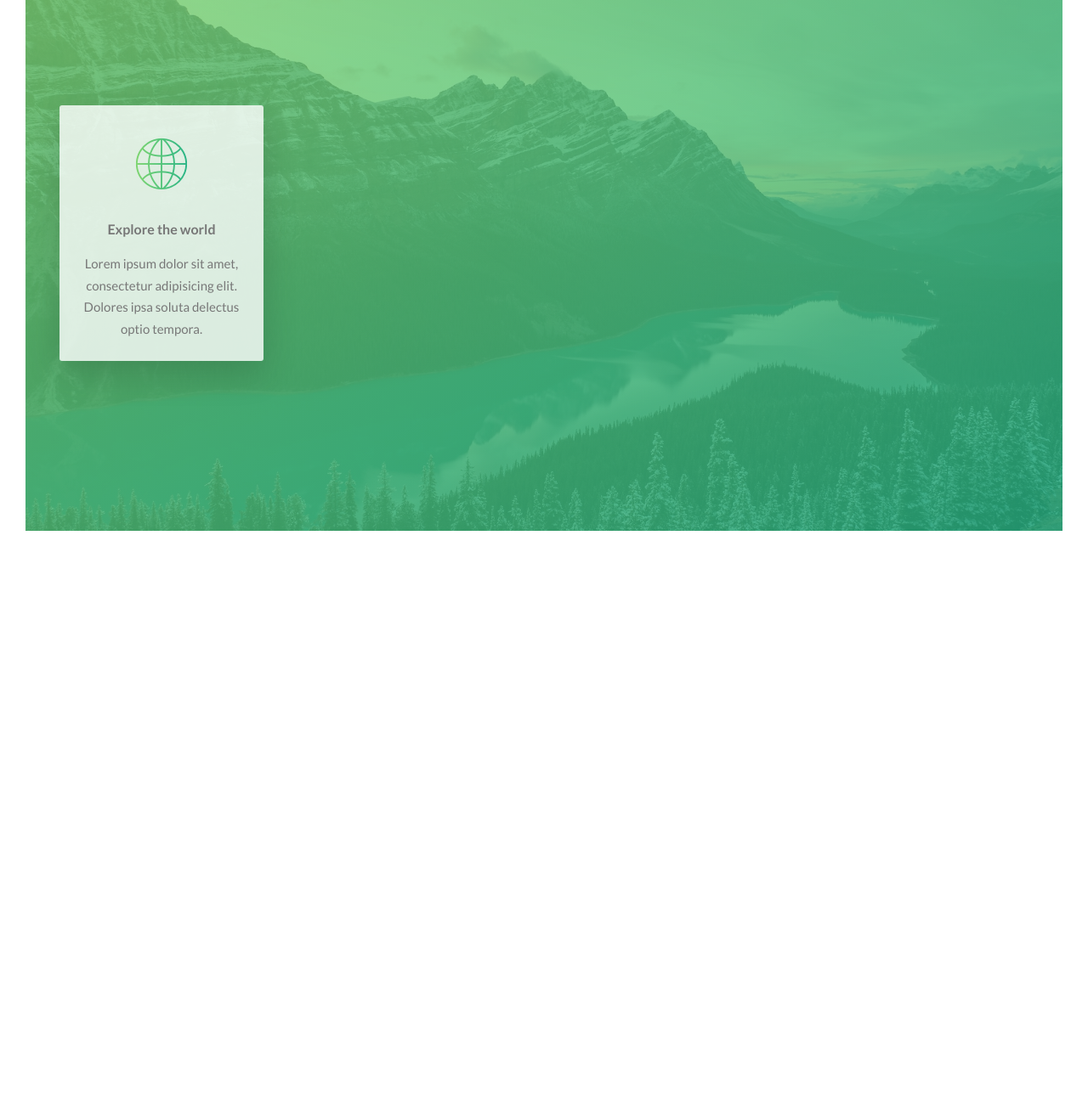
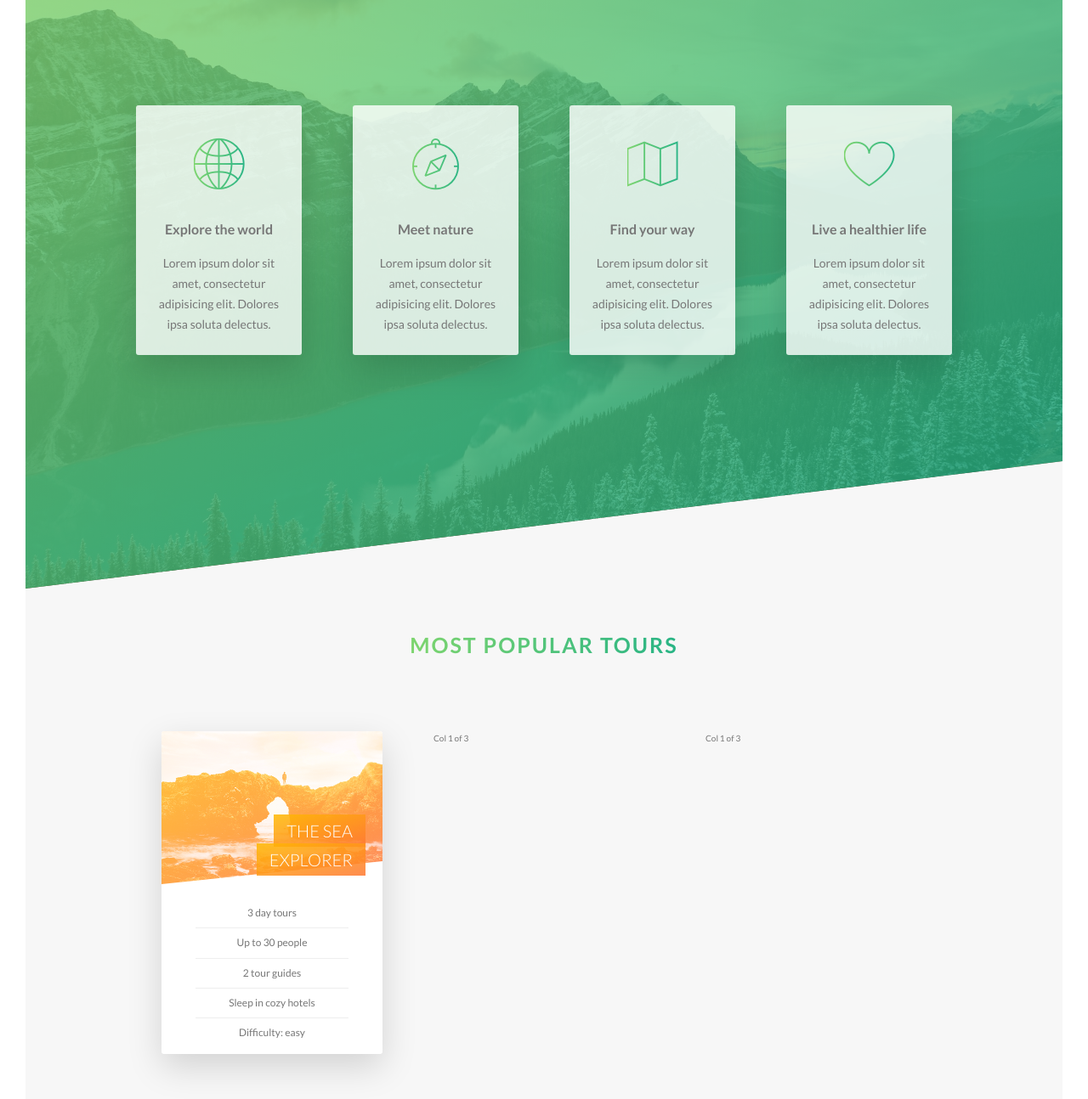
Before and after one commit to danlin2902/css-advanced, a website: page index.html in a window 1280 px wide. Shown: the part 1486-2780 px from the top of the page at 85% size. Before the commit the page ends 2141 px from the top, so only its background shows below. Drawn offline with Linux system fonts and the light colour scheme.

Commit message:
Created front of card-1.

```diff
--- a/index.html
+++ b/index.html
@@ -62,16 +62,86 @@
       <section class="section-features">
 
         <div class="row">
+
           <div class="col-1-of-4">
             <div class="feature-box">
               <i class="feature-box__icon icon-basic-world"></i>
               <h3 class="heading-tertiary u-margin-bottom-small">Explore the world</h3>
-              <p class="feature-box__text">Lorem ipsum dolor sit amet, consectetur adipisicing elit. Dolores ipsa soluta delectus optio tempora.</p>
+              <p class="feature-box__text">Lorem ipsum dolor sit amet, consectetur adipisicing elit. Dolores ipsa soluta delectus.</p>
             </div>
           </div>
+
+          <div class="col-1-of-4">
+            <div class="feature-box">
+              <i class="feature-box__icon icon-basic-compass"></i>
+              <h3 class="heading-tertiary u-margin-bottom-small">Meet nature</h3>
+              <p class="feature-box__text">Lorem ipsum dolor sit amet, consectetur adipisicing elit. Dolores ipsa soluta delectus.</p>
+            </div>
+          </div>
+
+          <div class="col-1-of-4">
+            <div class="feature-box">
+              <i class="feature-box__icon icon-basic-map"></i>
+              <h3 class="heading-tertiary u-margin-bottom-small">Find your way</h3>
+              <p class="feature-box__text">Lorem ipsum dolor sit amet, consectetur adipisicing elit. Dolores ipsa soluta delectus.</p>
+            </div>
+          </div>
+
+          <div class="col-1-of-4">
+            <div class="feature-box">
+              <i class="feature-box__icon icon-basic-heart"></i>
+              <h3 class="heading-tertiary u-margin-bottom-small">Live a healthier life</h3>
+              <p class="feature-box__text">Lorem ipsum dolor sit amet, consectetur adipisicing elit. Dolores ipsa soluta delectus.</p>
+            </div>
+          </div>
+
         </div>
 
       </section>
+
+      <section class="section-tours">
+        <div class="u-center-text u-margin-bottom-big">
+          <h2 class="heading-secondary">
+            Most popular tours
+          </h2>
+        </div>
+          <div class="row">
+            <div class="col-1-of-3">
+              <div class="card">
+                <div class="card__side card__side--front">
+                  <div class="card__picture card__picture--1">
+                    &nbsp;
+                  </div>
+                  <h4 class="card__heading">
+                    <span class="card__heading-span card__heading-span--1">
+                    the sea explorer
+                    </span>
+                  </h4>
+                  <div class="card__details">
+                    <ul>
+                      <li>3 day tours</li>
+                      <li>Up to 30 people</li>
+                      <li>2 tour guides</li>
+                      <li>Sleep in cozy hotels</li>
+                      <li>Difficulty: easy</li>
+                    </ul>
+                  </div>
+                </div>
+                <div class="card__side card__side--back card__side--back-1">
+                  BACK
+                </div>
+              </div>
+            </div>
+            <div class="col-1-of-3">
+              Col 1 of 3
+            </div>
+            <div class="col-1-of-3">
+              Col 1 of 3
+            </div>
+          </div>
+
+      </section>
+
     </main>
 
 
--- a/sass/abstracts/_variables.scss
+++ b/sass/abstracts/_variables.scss
@@ -2,16 +2,28 @@
 $color-primary: #55c57a;
 $color-primary-light: #7ed56f;
 $color-primary-dark: #28b485;
+
+$color-secondary-light: #ffb900;
+$color-secondary-dark: #ff7730;
+
+$color-tertiary-light: #2998ff;
+$color-tertiary-dark: #5643fa;
+
+
 $color-grey-dark: #777;
 $color-white: #fff;
 $color-black: #000;
 $color-grey-light-1: #f7f7f7;
+$color-grey-light-2: #eee;
+
+
 
 
 // FONT
 $default-font-size: 1.6rem;
 
 // GRID:
-$grid-width: 114rem;
+$grid-width: 96rem;
 $gutter-vertical: 8rem;
 $gutter-horizontal: 6rem;
+$gutter-horizontal-small: 4rem;
--- /dev/null
+++ b/sass/components/_card.scss
@@ -0,0 +1,121 @@
+// _card.scss
+
+
+.card {
+  // FUNCTIONALITY
+  perspective: 150rem;
+  -moz-perspective: 150rem;
+  position: relative;
+  height: 40rem;
+
+  &__side {
+    height: 38rem;
+    transition: all .8s ease;
+    position: absolute;
+    top: 0;
+    left: 0;
+    width: 100%;
+    backface-visibility: hidden;
+    border-radius: 3px;
+    overflow: hidden;
+    box-shadow: 0 1.5rem 4rem rgba($color-black, .15);
+
+
+    &--front {
+      background-color: $color-white;
+
+    }
+
+    &--back {
+      transform: rotateY(180deg);
+
+      &-1 {
+        background-image: linear-gradient(to bottom right, $color-secondary-light, $color-secondary-dark);
+      }
+    }
+
+  }
+
+
+  &:hover &__side--front {
+    transform: rotateY(-180deg);
+  }
+
+  &:hover &__side--back {
+    transform: rotateY(0deg);
+  }
+
+
+  // FRONT SIDE STYLING
+
+  &__picture {
+    background-size: cover;
+    height: 18rem;
+    background-blend-mode: screen;
+    -webkit-clip-path: polygon(0 0, 100% 0, 100% 85%, 0 100%);
+    clip-path: polygon(0 0, 100% 0, 100% 85%, 0 100%);
+
+
+    &--1 {
+      background-image: linear-gradient(to bottom right, $color-secondary-light, $color-secondary-dark),
+      url(../img/nat-5.jpg);
+    }
+
+    &--2 {
+      background-image: url(../img/nat-5.jpg);
+    }
+
+    &--3 {
+      background-image: url(../img/nat-5.jpg);
+    }
+
+  }
+
+  &__heading {
+    font-size: 2rem;
+    font-weight: 300;
+    text-transform: uppercase;
+    text-align: right;
+    color: $color-white;
+    position: absolute;
+    top: 10rem;
+    right: 2rem;
+    width: 70%;
+
+  }
+
+  &__heading-span {
+    padding: .7rem 1.5rem;
+    -webkit-box-decoration-break: clone;
+    box-decoration-break: clone;
+
+    &--1 {
+      background-image: linear-gradient(to bottom right,
+        rgba($color-secondary-light, .85),
+        rgba($color-secondary-dark, .85));
+    }
+  }
+
+  &__details {
+    padding: 1.7rem;
+
+
+    ul {
+      list-style: none;
+      width: 80%;
+      margin: 0 auto;
+
+
+      li {
+        text-align: center;
+        font-size: 1.2rem;
+        padding: .7rem;
+
+        &:not(:last-child) {
+          border-bottom: 1px solid $color-grey-light-2;
+        }
+      }
+    }
+  }
+
+}
--- a/sass/components/_feature-box.scss
+++ b/sass/components/_feature-box.scss
@@ -3,11 +3,12 @@
 
 .feature-box {
   background-color: rgba($color-white, .8);
-  font-size: 1.5rem;
+  font-size: 1.4rem;
   padding: 2.5rem;
   text-align: center;
   border-radius: 3px;
   box-shadow: 0 1.5rem 4rem rgba($color-black, .15);
+  transition: transform .3s;
 
   &__icon {
     font-size: 6rem;
@@ -18,6 +19,10 @@
     color: transparent;
   }
 
+  &:hover {
+    transform: translateY(-1.5rem) scale(1.03);
+  }
+
   &__text {
 
   }
--- a/sass/layout/_header.scss
+++ b/sass/layout/_header.scss
@@ -13,6 +13,7 @@
   position: relative;
 
   clip-path: polygon(0 0, 100% 0, 100% 75vh, 0 100%);
+  -webkit-clip-path: polygon(0 0, 100% 0, 100% 75vh, 0 100%);
 
 
   &__logo-box {
--- a/sass/main.scss
+++ b/sass/main.scss
@@ -8,6 +8,7 @@
 @import "base/utilities";
 
 @import "components/button";
+@import "components/card";
 @import "components/composition";
 @import "components/feature-box";
 
--- a/sass/pages/_home.scss
+++ b/sass/pages/_home.scss
@@ -3,18 +3,32 @@
 
 .section-about {
   background-color: $color-grey-light-1;
-  padding: 20rem 16rem 16rem 16rem;
+  padding: 20rem 16rem 24rem 16rem;
   margin-top: -20vh;
 }
 
 
 .section-features {
-  padding: 20rem 0;
+  padding: 20rem 6rem;
   background-image: linear-gradient(
     to right bottom,
     rgba($color-primary-light, 0.8),
     rgba($color-primary-dark, 0.8)),
   url(../img/nat-4.jpg);
   background-size: cover;
+  margin-top: -8rem;
+
+  transform: skewY(-7deg);
+
+
+  & > * {
+    transform: skewY(7deg);
+  }
 
 }
+
+.section-tours {
+  background-color: $color-grey-light-1;
+  padding: 28rem 16rem 48rem 16rem;
+  margin-top: -20vh;
+}
```
Also changed, not shown: css/style.css, 1 other file.
